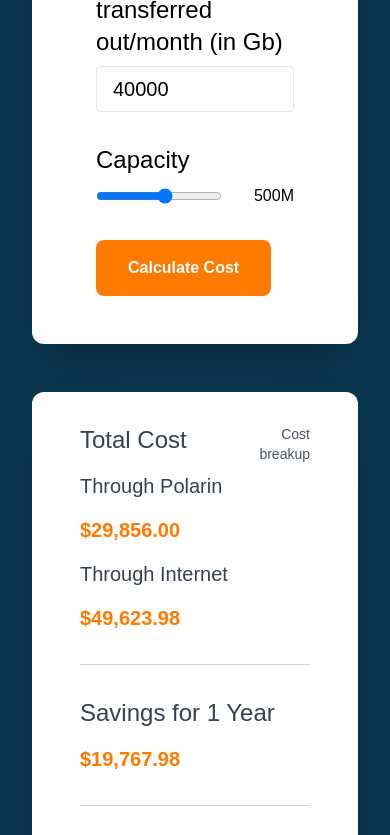
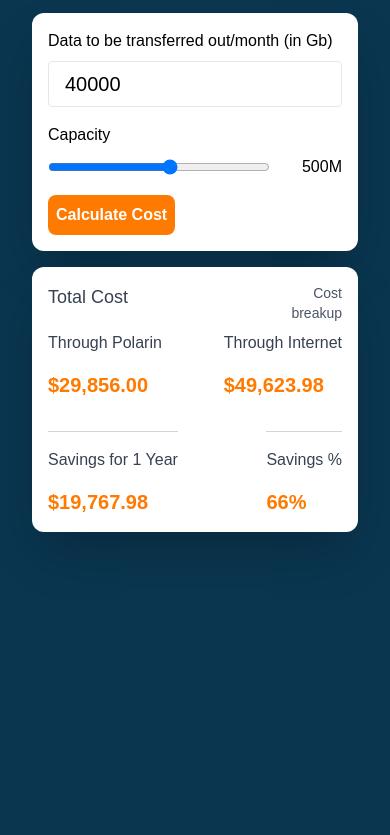
Before and after one commit to kriteshImagecurry/polarin-calculator, a plain HTML site: page index.html in a window 390 px wide. Shown: the part 182-1017 px from the top of the page. After the commit the page ends 844 px from the top, so only its background shows below. Drawn offline with nearby package versions, Linux system fonts and the light colour scheme.

Commit message:
updated responsive html

```diff
--- a/index.html
+++ b/index.html
@@ -156,13 +156,20 @@
     <script src="https://cdnjs.cloudflare.com/ajax/libs/jquery/3.3.1/jquery.min.js"></script>
   </head>
 
-  <body class="body-padding mx-auto py-24 bg-[#0a3650] relative">
-    <div class="flex flex-wrap lg:flex-nowrap items-center gap-12">
-      <div class="lg:w-2/3">
-        <div class="bg-white rounded-xl py-12 px-16 shadow-2xl">
-          <div class="space-y-8">
+  <body
+    class="body-padding m-auto py-4 lg:py-24 bg-[#0a3650] relative h-screen w-screen overflow-hidden flex items-center justify-between my-auto"
+  >
+    <div
+      class="flex flex-wrap lg:flex-nowrap items-center gap-4 lg:gap-12 flex-1 "
+    >
+      <div class="w-full lg:w-2/3">
+        <h1 class="text-white mb-4">Cost Calculator</h1>
+        <div class="bg-white rounded-xl p-4 lg:py-12 lg:px-16 shadow-2xl">
+          <div class="space-y-4 lg:space-y-8">
             <div class="space-y-2">
-              <p class="text-2xl">Data to be transferred out/month (in Gb)</p>
+              <p class="lg:text-2xl">
+                Data to be transferred out/month (in Gb)
+              </p>
               <input
                 type="text"
                 class="border rounded w-full ps-4 py-2 text-xl font-light"
@@ -172,7 +179,7 @@
               />
             </div>
             <div class="space-y-2">
-              <p class="text-2xl">Capacity</p>
+              <p class="lg:text-2xl">Capacity</p>
               <div id="sliderData" class="flex gap-8">
                 <input
                   id="slider"
@@ -203,7 +210,7 @@
             </div>
             <div>
               <button
-                class="bg-[#ff7a00] rounded-lg px-8 py-4 text-white font-semibold cursor-pointer"
+                class="bg-[#ff7a00] rounded-lg p-2 lg;px-8 lg:py-4 text-white font-semibold cursor-pointer"
                 onclick="calculateCost()"
               >
                 Calculate Cost
@@ -323,10 +330,12 @@
             </tr>
           </tbody>
         </table> -->
-      <div class="bg-white rounded-xl px-12 py-8 shadow-2xl flex-1">
+      <div class="bg-white rounded-xl p-4 lg:px-12 lg:py-8 shadow-2xl flex-1">
         <div class="pb-8">
           <div class="flex justify-between">
-            <h3 class="font-medium text-2xl xl:text-4xl text-gray-700">
+            <h3
+              class="font-medium text-lg md:text-2xl xl:text-4xl text-gray-700"
+            >
               Total Cost
             </h3>
             <p
@@ -337,9 +346,11 @@
               Cost breakup
             </p>
           </div>
-          <div class="mt-2">
+          <div class="mt-2 flex gap-2 md:block justify-between">
             <div>
-              <h3 class="font-medium text-xl text-gray-700">Through Polarin</h3>
+              <h3 class="font-medium md:text-xl text-gray-700">
+                Through Polarin
+              </h3>
               <p
                 class="mt-4 font-semibold text-[#ff7a00] text-xl lg:text-2xl"
                 id="tco-polarin"
@@ -347,8 +358,8 @@
                 -
               </p>
             </div>
-            <div class="mt-4">
-              <h3 class="font-medium text-xl text-gray-700">
+            <div class="md:mt-4">
+              <h3 class="font-medium md:text-xl text-gray-700">
                 Through Internet
               </h3>
               <p
@@ -360,9 +371,9 @@
             </div>
           </div>
         </div>
-
-        <div class="py-8 border-t border-gray-300">
-          <h3 class="font-medium text-2xl xl:text-4xl text-gray-700">
+        <div class="flex gap-2 justify-between">
+          <div class="pt-4 md:py-8 border-t border-gray-300">
+            <h3 class="font-medium md:text-2xl xl:text-4xl text-gray-700">
               Savings for 1 Year
             </h3>
             <p
@@ -372,8 +383,8 @@
               -
             </p>
           </div>
-        <div class="pt-8 border-t border-gray-300">
-          <h3 class="font-medium text-2xl xl:text-4xl text-gray-700">
+          <div class="pt-4 md:pt-8 border-t border-gray-300">
+            <h3 class="font-medium md:text-2xl xl:text-4xl text-gray-700">
               Savings %
             </h3>
             <p
@@ -385,8 +396,9 @@
           </div>
         </div>
       </div>
+    </div>
     <div
-      class="hidden w-screen h-screen absolute inset-0 "
+      class="hidden w-screen h-screen absolute inset-0 overflow-scroll"
       id="breakup-table-popup"
     >
       <div
@@ -396,7 +408,7 @@
       <div
         class="flex items-center justify-center w-max h-max m-auto absolute inset-0 rounded-lg overflow-hidden"
       >
-        <div class="bg-white px-12 py-8">
+        <div class="bg-white p-4 md:px-12 md:py-8">
           <div class="flex justify-between items-center">
             <h1 class="mb-4">Cost breakup</h1>
           </div>
```
Lines whose indentation alone changed are shown as unchanged.
